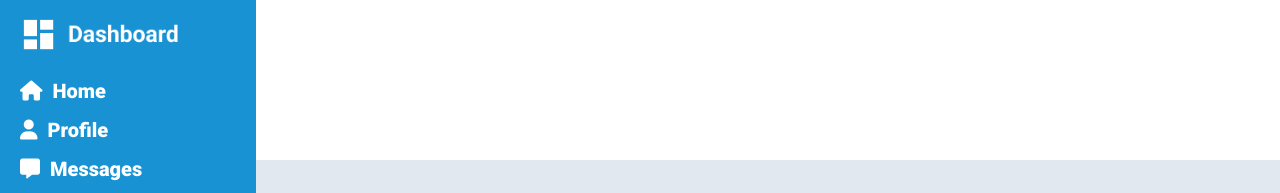
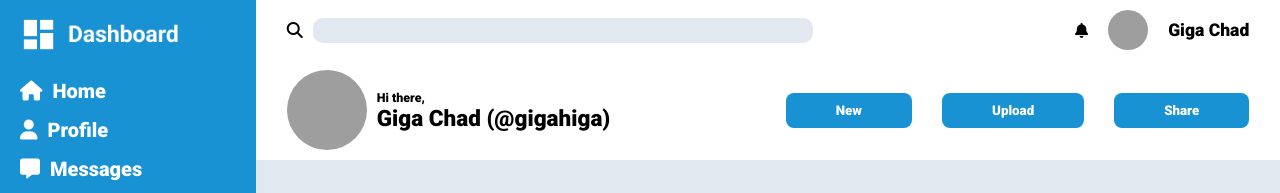
Before and after one commit to Real-Chaos/dashboard, a plain HTML site: page index.html in a window 1280 px wide. Shown: the top 193 px of the page. Drawn offline with Linux system fonts and the light colour scheme; grey boxes are pictures that could not be loaded.

Commit message:
finished the header

```diff
--- a/index.html
+++ b/index.html
@@ -36,7 +36,33 @@
       </div>
     </div>
 
-      <header class="header"></header>
+      <header class="header">
+        <div class="header-top-section">
+          <div class="searchbar">
+            <i class="fa-solid fa-magnifying-glass"></i>
+            <input type="text">
+          </div>
+          <div class="profile-notifications">
+            <i class="fa-solid fa-bell"></i>
+            <img src="https://swebtoon-phinf.pstatic.net/20210410_276/1618006860453g7PCa_JPEG/804_EC9E91ED9288EC8381EC84B8_mobile.jpg?type=crop540_540" alt="" class="profile-img">
+            <h3>Giga Chad</h3>
+          </div>
+        </div>
+        <div class="header-bottom">
+          <div class="display-greeting">
+            <img class="profile-img" src="https://swebtoon-phinf.pstatic.net/20210410_276/1618006860453g7PCa_JPEG/804_EC9E91ED9288EC8381EC84B8_mobile.jpg?type=crop540_540" alt="">
+            <div class="greeting-text">
+              <h5>Hi there,</h5>
+              <h2>Giga Chad (@gigahiga)</h2>
+            </div>
+          </div>
+          <div class="buttons">
+            <button>New</button>
+            <button>Upload</button>
+            <button>Share</button>
+          </div>
+        </div>
+      </header>
       <div class="projects"></div>
       <div class="announcements-extra"></div>
     </div>
--- a/styles.css
+++ b/styles.css
@@ -69,3 +69,77 @@
   background-color: var(--offwhite);
   grid-area: 2/2/6/6;
 }
+
+.header {
+  padding: 1% 3%;
+}
+
+.header-top-section, .header-top-section >div {
+  display: flex;
+  justify-content: space-between;
+  align-items: center;
+}
+
+.header-bottom, .header-bottom>div {
+  display: flex;
+  justify-content: space-between;
+  align-items: center;
+}
+
+.searchbar {
+  gap: 10px;
+}
+
+.searchbar input {
+  width: 500px;
+  border: none;
+  background-color: var(--offwhite);
+  outline: none;
+  padding: 5px 10px;
+  border-radius: 10px;
+}
+
+.profile-notifications {
+  gap: 20px;
+  font-family: var(--robo);
+  font-size: 15px;
+
+}
+
+.profile-notifications .profile-img {
+  width: 40px;
+  height: 40px;
+  border-radius: 50%;
+}
+
+.display-greeting {
+  font-family: var(--robo);
+  font-size: 15px;
+  margin-top: 20px;
+  gap: 10px;
+}
+
+
+.display-greeting .profile-img {
+  height: 80px;
+  width: 80px;
+  border-radius: 50%;
+}
+
+.buttons {
+  display: flex;
+  gap: 30px;
+  margin-top: 20px;
+}
+
+.buttons button {
+  padding: 10px 50px;
+  background-color: var(--blue);
+  border: none;
+  outline: none;
+  font-family: var(--robo);
+  color: white;
+  font-weight: bolder;
+  border-radius: 8px;
+  cursor: pointer;
+}
```
